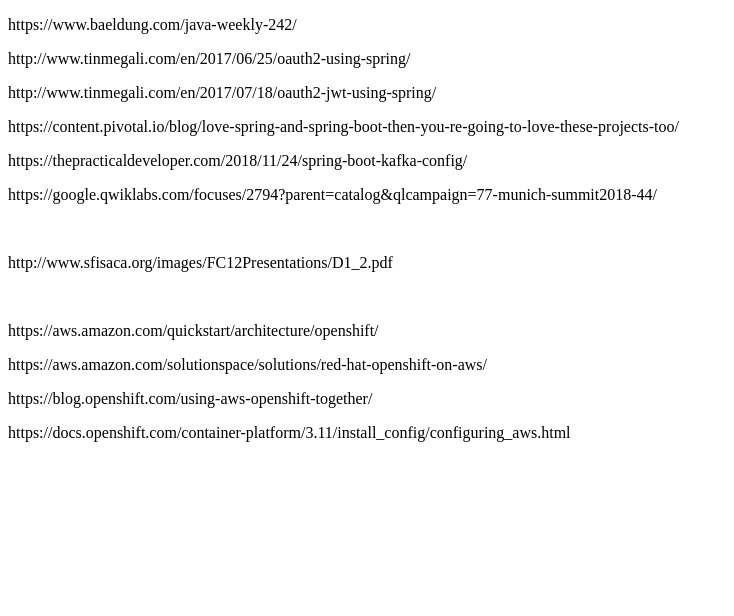
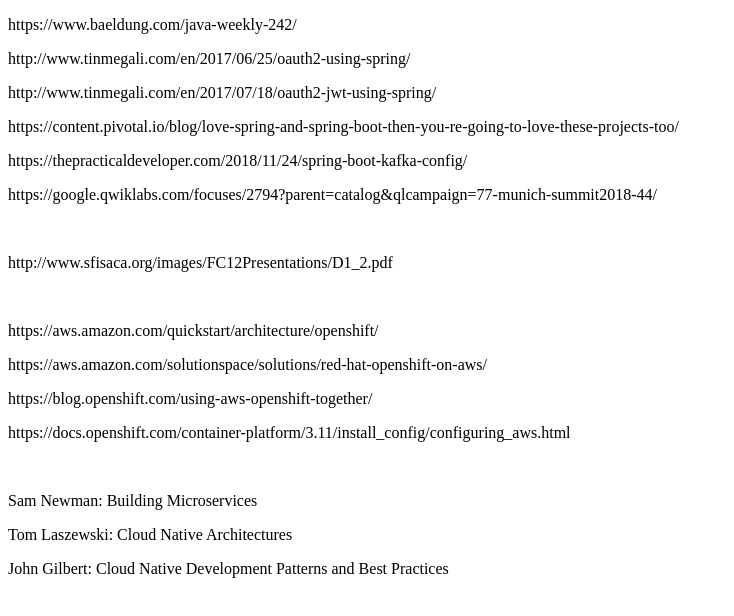
Before and after one commit to tbulubas/tbulubas.github.io, a plain HTML site: page index.html in a window 1280 px wide. Shown: the whole page, without its empty margins (0-734 px from the left). Drawn offline with Linux system fonts and the light colour scheme.

Commit message:
Update index.html

```diff
--- a/index.html
+++ b/index.html
@@ -19,5 +19,9 @@
     <p>https://aws.amazon.com/solutionspace/solutions/red-hat-openshift-on-aws/</p>
     <p>https://blog.openshift.com/using-aws-openshift-together/</p>
     <p>https://docs.openshift.com/container-platform/3.11/install_config/configuring_aws.html</p>
+    <br>
+    <p>Sam Newman: Building Microservices</p>
+    <p>Tom Laszewski: Cloud Native Architectures</p>
+    <p>John Gilbert: Cloud Native Development Patterns and Best Practices</p>
   </body>
 </html>
```
